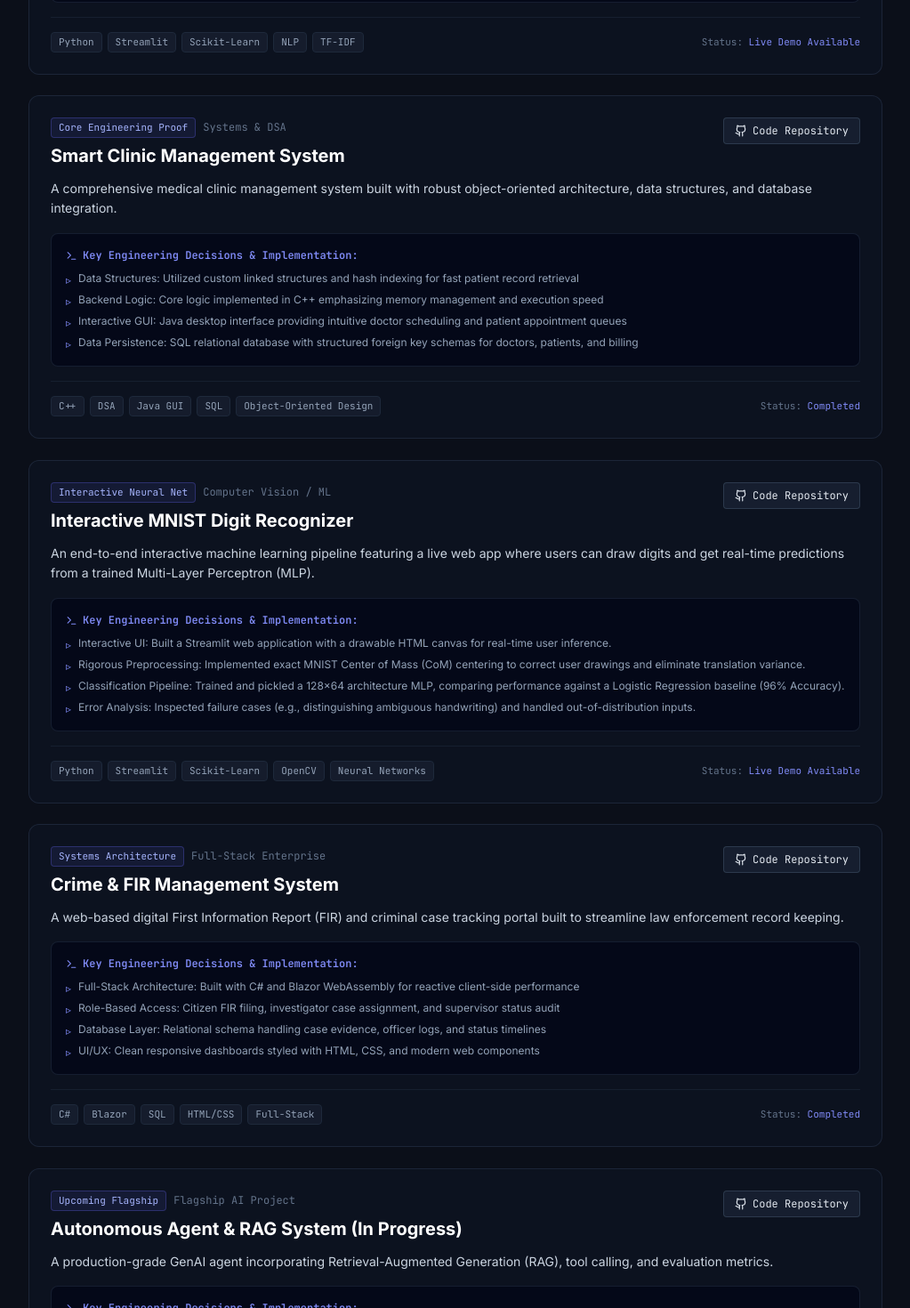
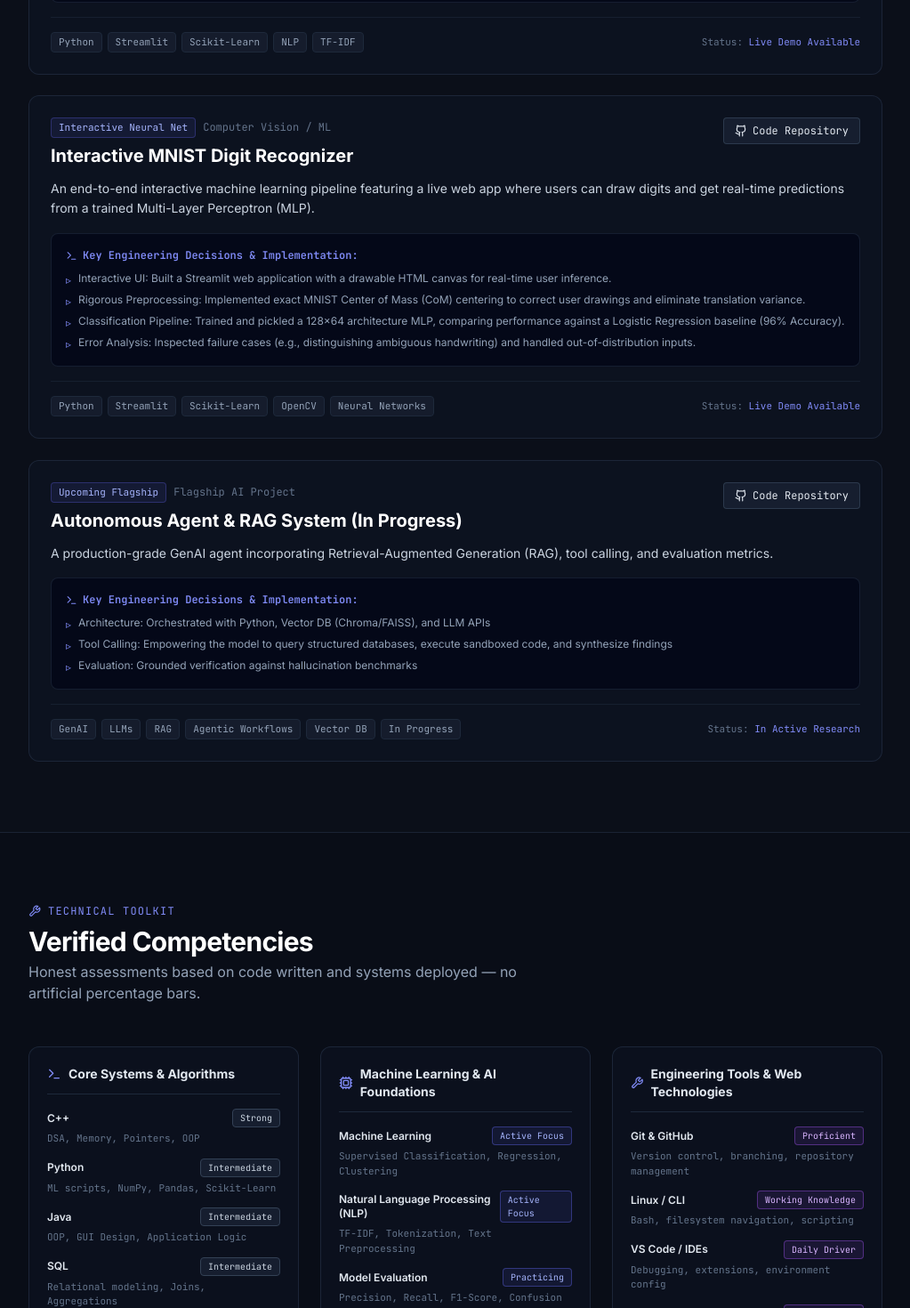
Before and after one commit to Ali18-code/ali-muhammad-portfolio, a React (Vite) app: page / in a window 1280 px wide. Shown: the part 2480-3950 px from the top of the page at 89% size, without its empty margins (128-1151 px from the left). Built offline with nearby package versions, Linux system fonts and the light colour scheme.

Commit message:
refactor: Remove legacy Smart Clinic and FIR Management projects to focus strictly on ML and GenAI

```diff
--- a/src/data/portfolioData.js
+++ b/src/data/portfolioData.js
@@ -93,23 +93,6 @@ export const portfolioData = {
       status: "Live Demo Available"
     },
     {
-      id: "smart-clinic-system",
-      title: "Smart Clinic Management System",
-      category: "Systems & DSA",
-      badge: "Core Engineering Proof",
-      description: "A comprehensive medical clinic management system built with robust object-oriented architecture, data structures, and database integration.",
-      architecture: [
-        "Data Structures: Utilized custom linked structures and hash indexing for fast patient record retrieval",
-        "Backend Logic: Core logic implemented in C++ emphasizing memory management and execution speed",
-        "Interactive GUI: Java desktop interface providing intuitive doctor scheduling and patient appointment queues",
-        "Data Persistence: SQL relational database with structured foreign key schemas for doctors, patients, and billing"
-      ],
-      tags: ["C++", "DSA", "Java GUI", "SQL", "Object-Oriented Design"],
-      github: "https://github.com/Ali18-code/Smart-Clinic-Management-system",
-      demo: null,
-      status: "Completed"
-    },
-    {
       id: "mnist-digit-recognition",
       title: "Interactive MNIST Digit Recognizer",
       category: "Computer Vision / ML",
@@ -125,23 +108,6 @@ export const portfolioData = {
       github: "https://github.com/Ali18-code/Mnist-digit-recognition",
       demo: null, // We will add the live link once it's deployed to HuggingFace Spaces or Streamlit Cloud
       status: "Live Demo Available"
-    },
-    {
-      id: "crime-fir-system",
-      title: "Crime & FIR Management System",
-      category: "Full-Stack Enterprise",
-      badge: "Systems Architecture",
-      description: "A web-based digital First Information Report (FIR) and criminal case tracking portal built to streamline law enforcement record keeping.",
-      architecture: [
-        "Full-Stack Architecture: Built with C# and Blazor WebAssembly for reactive client-side performance",
-        "Role-Based Access: Citizen FIR filing, investigator case assignment, and supervisor status audit",
-        "Database Layer: Relational schema handling case evidence, officer logs, and status timelines",
-        "UI/UX: Clean responsive dashboards styled with HTML, CSS, and modern web components"
-      ],
-      tags: ["C#", "Blazor", "SQL", "HTML/CSS", "Full-Stack"],
-      github: "https://github.com/Ali18-code",
-      demo: null,
-      status: "Completed"
     },
     {
       id: "flagship-agent-ai",
```
